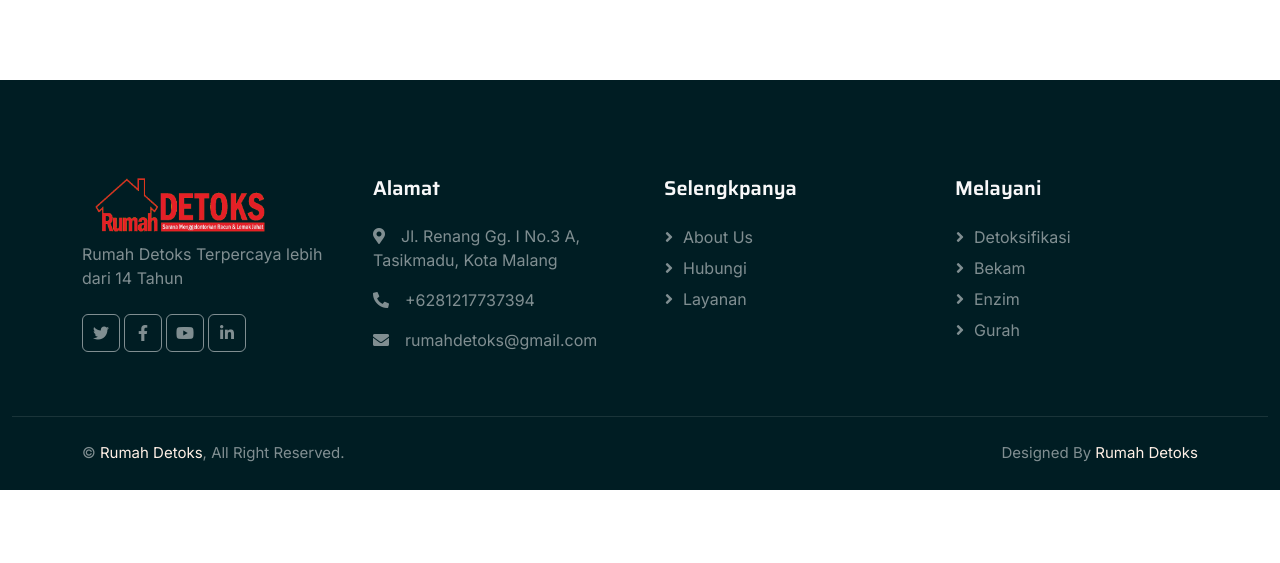
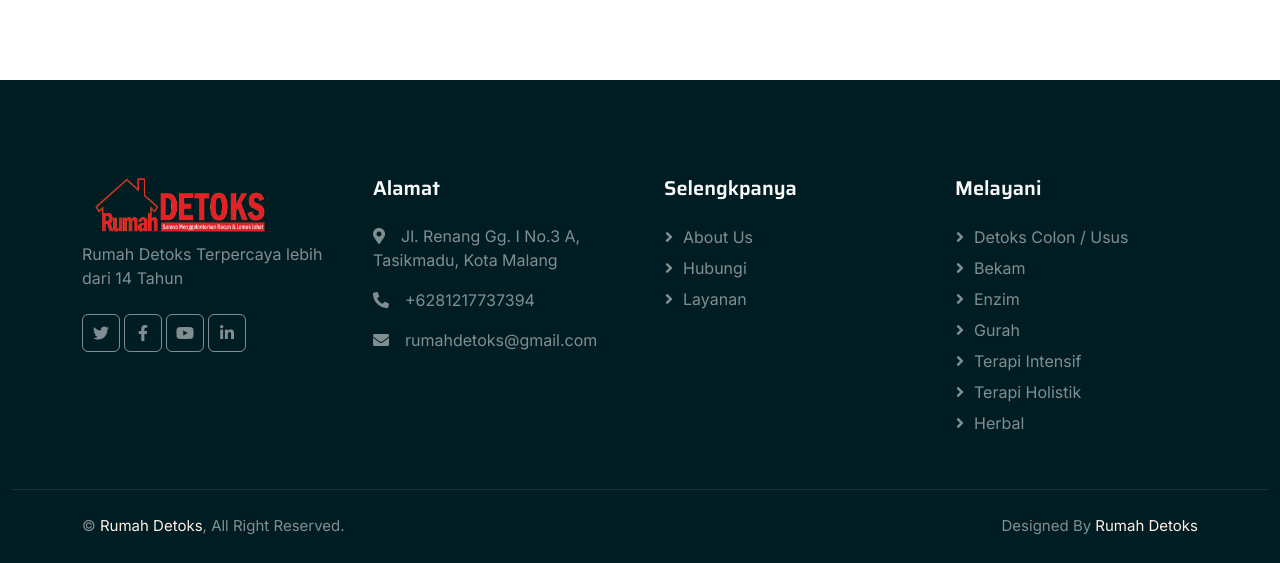
Before and after one commit to aaj2004/rumahdetoksnew, a plain HTML site: page contact.html in a window 1280 px wide. Shown: the part 971-1534 px from the top of the page. Before the commit the page ends 1461 px from the top, so only its background shows below. Drawn offline with nearby package versions, Linux system fonts and the light colour scheme.

Commit message:
Update contact.html

```diff
--- a/contact.html
+++ b/contact.html
@@ -165,10 +165,13 @@
                 </div>
                 <div class="col-lg-3 col-md-6">
                     <h5 class="text-light mb-4">Melayani</h5>
-                    <a href="detoksifikasi.html" class="btn btn-link">Detoksifikasi</a>
+                    <a href="detoksifikasi.html" class="btn btn-link">Detoks Colon / Usus</a>
                     <a href="bekam.html" class="btn btn-link">Bekam</a>
                     <a href="enzim.html" class="btn btn-link">Enzim</a>
-                    <a href="" class="btn btn-link">Gurah</a>
+                    <a href="gurah.html" class="btn btn-link">Gurah</a>
+                    <a href="" class="btn btn-link" data-bs-toggle="modal" data-bs-target="#intensifModal">Terapi Intensif</a>
+                    <a href="" class="btn btn-link" data-bs-toggle="modal" data-bs-target="#holistikModal">Terapi Holistik</a>
+                    <a href="herbal.html" class="btn btn-link">Herbal</a>
                 </div>
             </div>
         </div>
```
